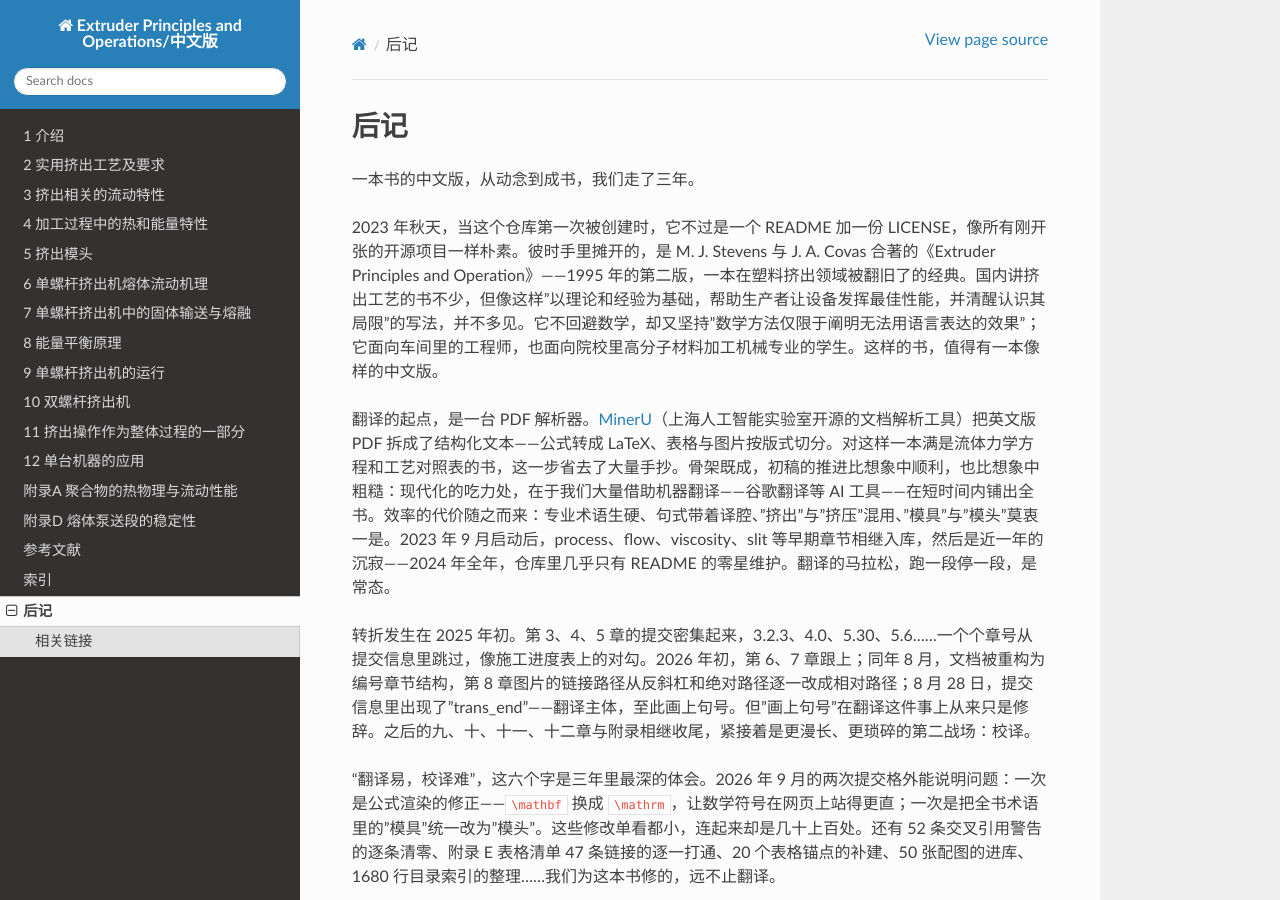
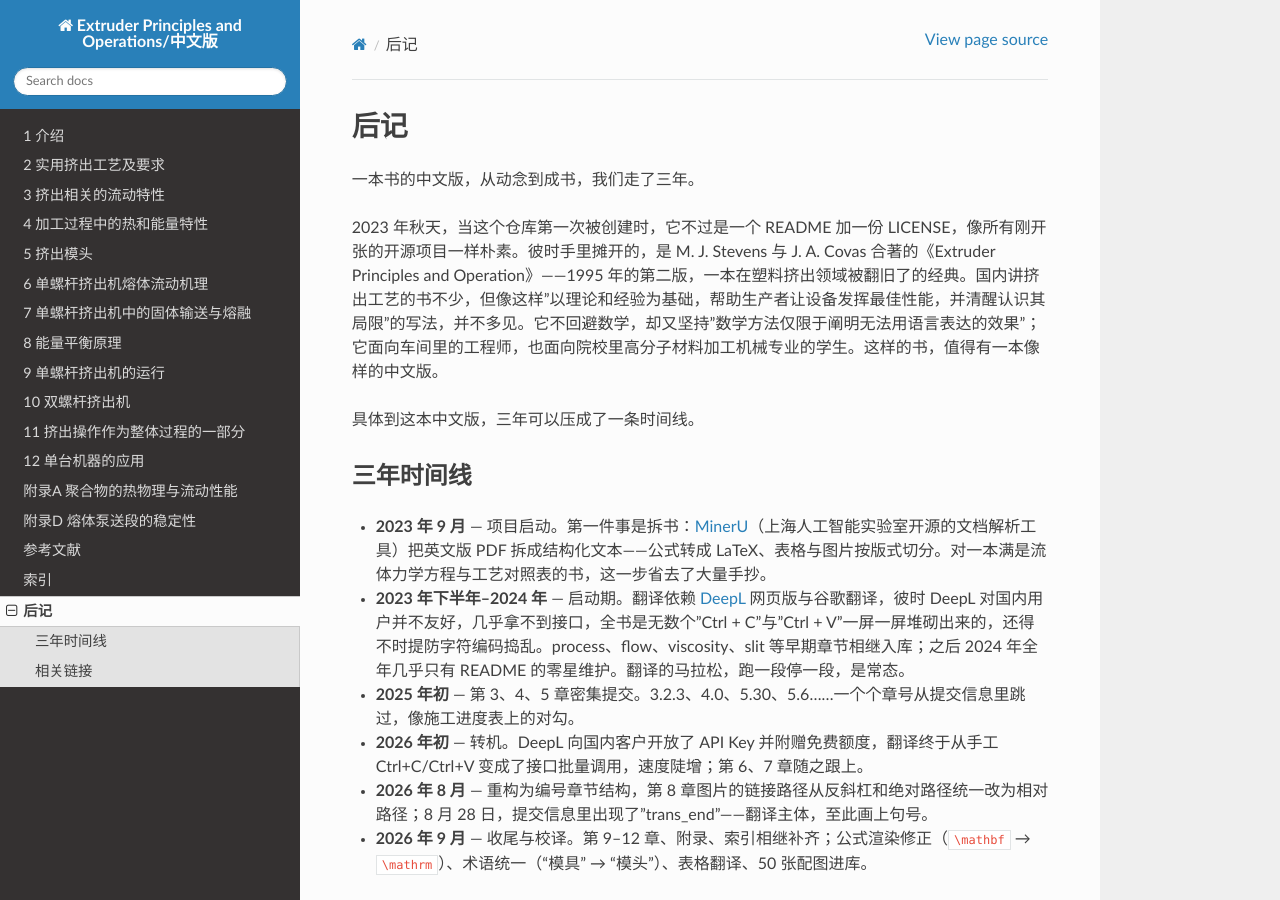
Before and after one commit to lybhb8/Extruder-Principles-and-Operation, a Sphinx documentation site: the page built from docs/source/index_chapters/Afterword.md, in a window 1280 px wide and 900 px high. Built offline with Sphinx 7.4.7 and the Read the Docs theme 3.1.0, drawn with Linux system fonts in a browser that asks for light colours; some of the changed text lies outside the part shown.

Commit message:
docs: 后记按时间线重构, README 补充技术栈与仓库链接
- 后记翻译工具历程改为时间线列表(2023.09–2026.09 六个节点)
- 补充 DeepL 应用史: 网页版 Ctrl+C/V → 2026 初 API 开放
- README 新增技术栈小节(Sphinx/MyST/MinerU)
- README 新增 GitHub 仓库链接

```diff
--- a/docs/source/index_chapters/Afterword.md
+++ b/docs/source/index_chapters/Afterword.md
@@ -4,9 +4,18 @@
 
 2023 年秋天，当这个仓库第一次被创建时，它不过是一个 README 加一份 LICENSE，像所有刚开张的开源项目一样朴素。彼时手里摊开的，是 M. J. Stevens 与 J. A. Covas 合著的《Extruder Principles and Operation》——1995 年的第二版，一本在塑料挤出领域被翻旧了的经典。国内讲挤出工艺的书不少，但像这样"以理论和经验为基础，帮助生产者让设备发挥最佳性能，并清醒认识其局限"的写法，并不多见。它不回避数学，却又坚持"数学方法仅限于阐明无法用语言表达的效果"；它面向车间里的工程师，也面向院校里高分子材料加工机械专业的学生。这样的书，值得有一本像样的中文版。
 
-翻译的起点，是一台 PDF 解析器。[MinerU](https://github.com/opendatalab/MinerU)（上海人工智能实验室开源的文档解析工具）把英文版 PDF 拆成了结构化文本——公式转成 LaTeX、表格与图片按版式切分。对这样一本满是流体力学方程和工艺对照表的书，这一步省去了大量手抄。骨架既成，初稿的推进比想象中顺利，也比想象中粗糙：现代化的吃力处，在于我们大量借助机器翻译——谷歌翻译等 AI 工具——在短时间内铺出全书。效率的代价随之而来：专业术语生硬、句式带着译腔、"挤出"与"挤压"混用、"模具"与"模头"莫衷一是。2023 年 9 月启动后，process、flow、viscosity、slit 等早期章节相继入库，然后是近一年的沉寂——2024 年全年，仓库里几乎只有 README 的零星维护。翻译的马拉松，跑一段停一段，是常态。
+具体到这本中文版，三年可以压成了一条时间线。
 
-转折发生在 2025 年初。第 3、4、5 章的提交密集起来，3.2.3、4.0、5.30、5.6……一个个章号从提交信息里跳过，像施工进度表上的对勾。2026 年初，第 6、7 章跟上；同年 8 月，文档被重构为编号章节结构，第 8 章图片的链接路径从反斜杠和绝对路径逐一改成相对路径；8 月 28 日，提交信息里出现了"trans_end"——翻译主体，至此画上句号。但"画上句号"在翻译这件事上从来只是修辞。之后的九、十、十一、十二章与附录相继收尾，紧接着是更漫长、更琐碎的第二战场：校译。
+## 三年时间线
+
+- **2023 年 9 月** — 项目启动。第一件事是拆书：[MinerU](https://github.com/opendatalab/MinerU)（上海人工智能实验室开源的文档解析工具）把英文版 PDF 拆成结构化文本——公式转成 LaTeX、表格与图片按版式切分。对一本满是流体力学方程与工艺对照表的书，这一步省去了大量手抄。
+- **2023 年下半年–2024 年** — 启动期。翻译依赖 [DeepL](https://www.deepl.com/translator) 网页版与谷歌翻译，彼时 DeepL 对国内用户并不友好，几乎拿不到接口，全书是无数个"Ctrl + C"与"Ctrl + V"一屏一屏堆砌出来的，还得不时提防字符编码捣乱。process、flow、viscosity、slit 等早期章节相继入库；之后 2024 年全年几乎只有 README 的零星维护。翻译的马拉松，跑一段停一段，是常态。
+- **2025 年初** — 第 3、4、5 章密集提交。3.2.3、4.0、5.30、5.6……一个个章号从提交信息里跳过，像施工进度表上的对勾。
+- **2026 年初** — 转机。DeepL 向国内客户开放了 API Key 并附赠免费额度，翻译终于从手工 Ctrl+C/Ctrl+V 变成了接口批量调用，速度陡增；第 6、7 章随之跟上。
+- **2026 年 8 月** — 重构为编号章节结构，第 8 章图片的链接路径从反斜杠和绝对路径统一改为相对路径；8 月 28 日，提交信息里出现了"trans_end"——翻译主体，至此画上句号。
+- **2026 年 9 月** — 收尾与校译。第 9–12 章、附录、索引相继补齐；公式渲染修正（`\mathbf` → `\mathrm`）、术语统一（"模具" → "模头"）、表格翻译、50 张配图进库。
+
+但"画上句号"在翻译这件事上从来只是修辞。翻译主体完成之后，紧接着是更漫长、更琐碎的第二战场：校译。
 
 "翻译易，校译难"，这六个字是三年里最深的体会。2026 年 9 月的两次提交格外能说明问题：一次是公式渲染的修正——`\mathbf` 换成 `\mathrm`，让数学符号在网页上站得更直；一次是把全书术语里的"模具"统一改为"模头"。这些修改单看都小，连起来却是几十上百处。还有 52 条交叉引用警告的逐条清零、附录 E 表格清单 47 条链接的逐一打通、20 个表格锚点的补建、50 张配图的进库、1680 行目录索引的整理……我们为这本书修的，远不止翻译。
 
@@ -31,6 +40,12 @@
 
 - MinerU（文档解析工具）：<https://github.com/opendatalab/MinerU>
 
+**机器翻译**
+
+- DeepL（翻译 API 与网页版）：<https://www.deepl.com/translator>
+- DeepL API 文档：<https://www.deepl.com/pro-api>
+- Google 翻译：<https://translate.google.com/>
+
 **文档构建与主题**
 
 - Sphinx：<https://www.sphinx-doc.org/>
```
Also changed, not shown: README.md (+7 -1 lines).
